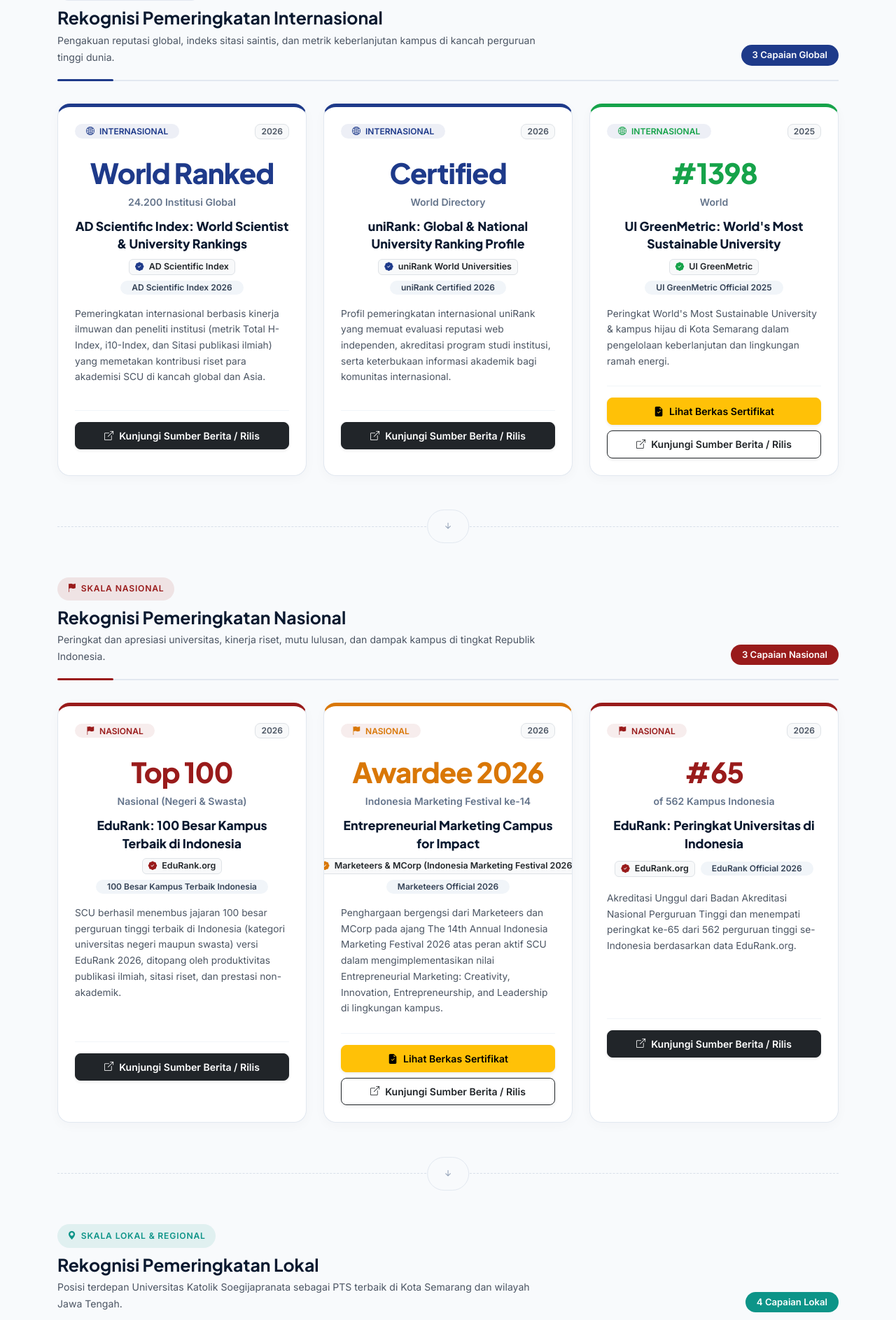
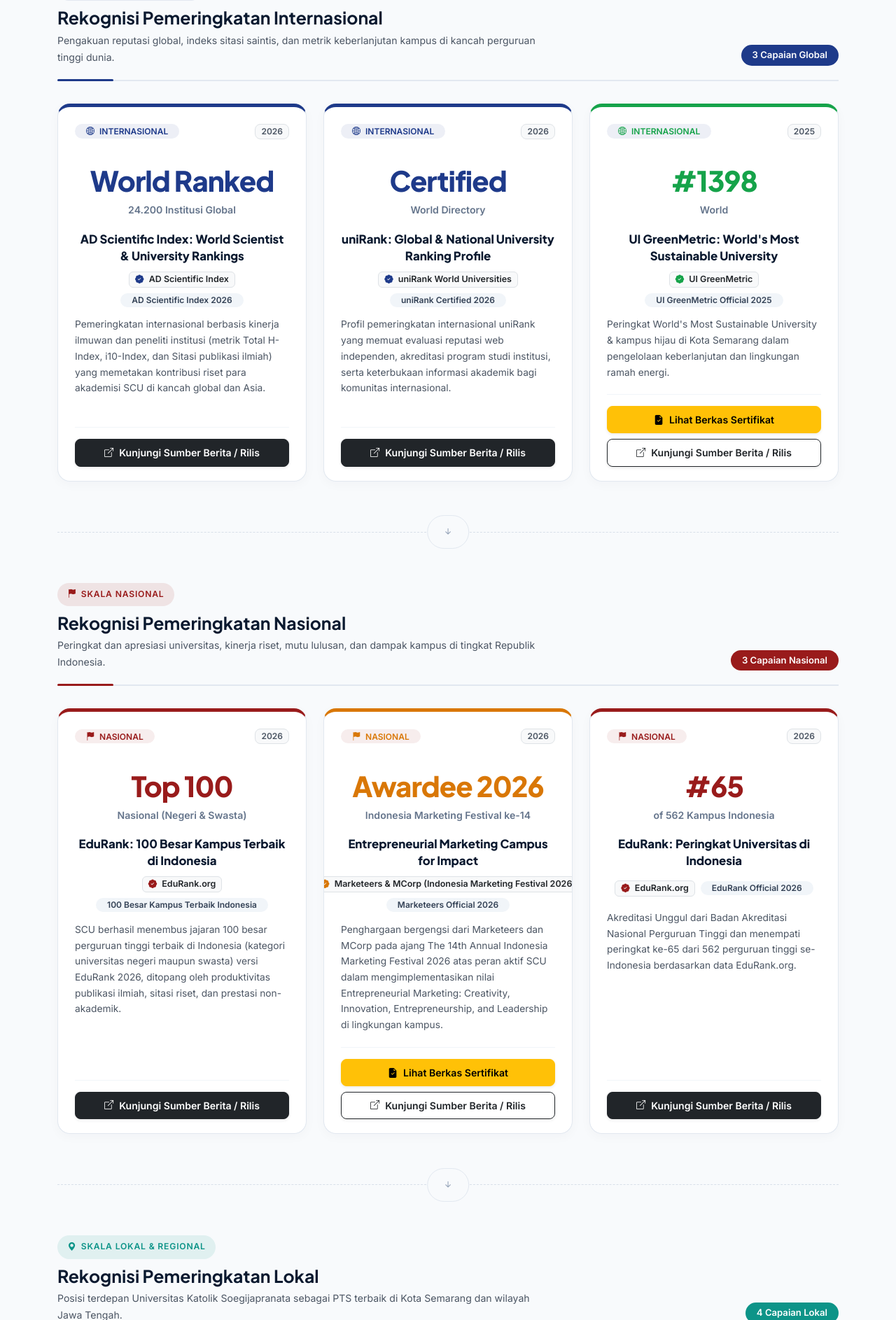
Before and after one commit to Alya-wife/LPM-Unika, a PHP site: page /LPM/pemeringkatan.php in a window 1280 px wide. Shown: the part 535-2421 px from the top of the page at 70% size. Run offline with PHP 8.4, Linux system fonts and the light colour scheme; data comes from the database, SQL or seed files in the repository; some libraries are stand-ins or nearby versions.

Commit message:
feat(pemeringkatan): tambah setting ukuran logo dan perataan otomatis tombol kartu

```diff
--- a/pemeringkatan.php
+++ b/pemeringkatan.php
@@ -143,8 +143,11 @@ require_once __DIR__ . '/includes/navbar.php';
     border-radius: 18px;
     overflow: hidden;
     height: 100%;
+    min-height: 100%;
+    width: 100%;
     display: flex;
     flex-direction: column;
+    flex: 1 1 auto;
     transition: all 0.28s cubic-bezier(0.16, 1, 0.3, 1);
     box-shadow: 0 4px 16px rgba(7, 23, 57, 0.03);
     position: relative;
@@ -155,16 +158,27 @@ require_once __DIR__ . '/includes/navbar.php';
     border-color: #CBD5E1;
 }
 
+.ranking-card-body {
+    padding: 1.5rem 1.5rem 1.25rem 1.5rem;
+    display: flex;
+    flex-direction: column;
+    flex: 1 1 auto;
+    text-align: center;
+}
+
 .ranking-hero-box {
-    min-height: 80px;
+    min-height: 95px;
+    height: 95px;
     display: flex;
     flex-direction: column;
     align-items: center;
     justify-content: center;
+    flex-shrink: 0;
+    margin-top: 0.25rem;
+    margin-bottom: 0.5rem;
 }
 .ranking-hero-logo {
-    max-height: 56px;
-    max-width: 85%;
+    max-width: 92%;
     object-fit: contain;
     margin: 0 auto;
     display: block;
@@ -188,13 +202,41 @@ require_once __DIR__ . '/includes/navbar.php';
     font-family: var(--font-heading);
     font-weight: 800;
     color: var(--navy);
-    font-size: 1.1rem;
+    font-size: 1.05rem;
     line-height: 1.45;
     min-height: 3.15rem;
     display: -webkit-box;
     -webkit-line-clamp: 2;
     -webkit-box-orient: vertical;
     overflow: hidden;
+    flex-shrink: 0;
+}
+.ranking-card-badges {
+    min-height: 34px;
+    display: flex;
+    align-items: center;
+    justify-content: center;
+    gap: 0.5rem;
+    flex-wrap: wrap;
+    margin-bottom: 0.85rem;
+    flex-shrink: 0;
+}
+.ranking-card-desc {
+    font-size: 0.86rem;
+    line-height: 1.65;
+    flex: 1 1 auto;
+    margin-bottom: 1.25rem;
+    text-align: left;
+}
+.ranking-card-actions {
+    margin-top: auto;
+    padding-top: 1rem;
+    border-top: 1px solid #F1F5F9;
+    width: 100%;
+    display: flex;
+    flex-direction: column;
+    gap: 0.5rem;
+    flex-shrink: 0;
 }
 
 /* Section Divider */
@@ -303,7 +345,7 @@ require_once __DIR__ . '/includes/navbar.php';
                 <div class="fw-semibold">Belum ada data pemeringkatan internasional yang dipublikasikan.</div>
             </div>
             <?php else: ?>
-            <div class="row g-4">
+                        <div class="row g-4 align-items-stretch">
                 <?php foreach ($rankings_int as $r): ?>
                 <?php
                 $card_color = !empty($r['warna']) ? $r['warna'] : $color_int;
@@ -317,12 +359,13 @@ require_once __DIR__ . '/includes/navbar.php';
                         $file_url = SITE_URL . '/uploads/pemeringkatan/' . $r['file_sertifikat'];
                     }
                 }
+                $logo_h = !empty($r['logo_height']) ? (int)$r['logo_height'] : 80;
                 ?>
-                <div class="col-md-6 col-lg-4 d-flex">
-                    <div class="ranking-card w-100 d-flex flex-column" style="border-top: 5px solid <?= htmlspecialchars($card_color) ?> !important;">
+                <div class="col-md-6 col-lg-4 d-flex flex-column">
+                    <div class="ranking-card flex-fill d-flex flex-column w-100" style="border-top: 5px solid <?= htmlspecialchars($card_color) ?> !important;">
 
                         <!-- Header Kartu: Badge & Tahun -->
-                        <div class="p-4 pb-0 d-flex align-items-center justify-content-between flex-wrap gap-2">
+                        <div class="p-4 pb-0 d-flex align-items-center justify-content-between flex-wrap gap-2 flex-shrink-0">
                             <span class="badge px-3 py-1 rounded-pill" style="background:rgba(30, 58, 138, 0.08);color:<?= htmlspecialchars($card_color) ?>;font-weight:800;font-size:0.75rem;">
                                 <i class="bi bi-globe2 me-1"></i> INTERNASIONAL
                             </span>
@@ -331,11 +374,11 @@ require_once __DIR__ . '/includes/navbar.php';
                             </span>
                         </div>
 
-                        <!-- Body Kartu: Angka Peringkat / Logo, Judul, Lembaga, Deskripsi -->
-                        <div class="p-4 pt-3 flex-grow-1 d-flex flex-column text-center">
-                            <div class="mt-2 mb-2 ranking-hero-box">
+                        <!-- Body Kartu -->
+                        <div class="ranking-card-body">
+                            <div class="ranking-hero-box">
                                 <?php if (!empty($r['logo'])): ?>
-                                    <img src="<?= SITE_URL ?>/uploads/pemeringkatan/<?= e($r['logo']) ?>" alt="<?= e($r['judul']) ?>" class="ranking-hero-logo">
+                                    <img src="<?= SITE_URL ?>/uploads/pemeringkatan/<?= e($r['logo']) ?>" alt="<?= e($r['judul']) ?>" class="ranking-hero-logo" style="height:<?= $logo_h ?>px;max-height:<?= $logo_h ?>px;">
                                 <?php else: ?>
                                     <span class="ranking-hero-number" style="color:<?= htmlspecialchars($card_color) ?>;">
                                         <?= e($r['peringkat'] ?: '-') ?>
@@ -350,7 +393,7 @@ require_once __DIR__ . '/includes/navbar.php';
                                 <?= e($r['judul']) ?>
                             </h3>
 
-                            <div class="mb-3 d-flex align-items-center justify-content-center gap-2 flex-wrap" style="min-height:30px;">
+                            <div class="ranking-card-badges">
                                 <span class="badge bg-light text-dark border px-2 py-1" style="font-size:0.78rem;">
                                     <i class="bi bi-patch-check-fill me-1" style="color:<?= htmlspecialchars($card_color) ?>;"></i> <?= e($r['lembaga']) ?>
                                 </span>
@@ -362,15 +405,15 @@ require_once __DIR__ . '/includes/navbar.php';
                             </div>
 
                             <?php if (!empty($r['deskripsi'])): ?>
-                            <p class="text-muted small mb-4 flex-grow-1 text-start" style="font-size:0.86rem;line-height:1.65;">
+                            <p class="text-muted small ranking-card-desc">
                                 <?= nl2br(e($r['deskripsi'])) ?>
                             </p>
                             <?php else: ?>
-                            <div class="flex-grow-1 mb-4"></div>
+                            <div class="ranking-card-desc"></div>
                             <?php endif; ?>
 
                             <!-- Tombol Aksi (Selalu Rata Bawah) -->
-                            <div class="pt-3 border-top mt-auto vstack gap-2 w-100" style="border-color:#F1F5F9 !important;">
+                            <div class="ranking-card-actions">
                                 <?php if (!empty($file_url)): ?>
                                 <button type="button" class="btn btn-warning w-100 py-2 fw-bold rounded-3 shadow-sm d-flex align-items-center justify-content-center gap-2" style="font-size:0.88rem;" onclick="openCertModal('<?= $file_url ?>', '<?= e(addslashes($r['judul'])) ?>', '<?= e(addslashes($r['lembaga'])) ?>')">
                                     <i class="bi bi-file-earmark-check-fill"></i>
@@ -435,7 +478,7 @@ require_once __DIR__ . '/includes/navbar.php';
                 <div class="fw-semibold">Belum ada data pemeringkatan nasional yang dipublikasikan.</div>
             </div>
             <?php else: ?>
-            <div class="row g-4">
+                        <div class="row g-4 align-items-stretch">
                 <?php foreach ($rankings_nas as $r): ?>
                 <?php
                 $card_color = !empty($r['warna']) ? $r['warna'] : $color_nas;
@@ -449,12 +492,13 @@ require_once __DIR__ . '/includes/navbar.php';
                         $file_url = SITE_URL . '/uploads/pemeringkatan/' . $r['file_sertifikat'];
                     }
                 }
+                $logo_h = !empty($r['logo_height']) ? (int)$r['logo_height'] : 80;
                 ?>
-                <div class="col-md-6 col-lg-4 d-flex">
-                    <div class="ranking-card w-100 d-flex flex-column" style="border-top: 5px solid <?= htmlspecialchars($card_color) ?> !important;">
+                <div class="col-md-6 col-lg-4 d-flex flex-column">
+                    <div class="ranking-card flex-fill d-flex flex-column w-100" style="border-top: 5px solid <?= htmlspecialchars($card_color) ?> !important;">
 
                         <!-- Header Kartu: Badge & Tahun -->
-                        <div class="p-4 pb-0 d-flex align-items-center justify-content-between flex-wrap gap-2">
+                        <div class="p-4 pb-0 d-flex align-items-center justify-content-between flex-wrap gap-2 flex-shrink-0">
                             <span class="badge px-3 py-1 rounded-pill" style="background:rgba(153, 27, 27, 0.08);color:<?= htmlspecialchars($card_color) ?>;font-weight:800;font-size:0.75rem;">
                                 <i class="bi bi-flag-fill me-1"></i> NASIONAL
                             </span>
@@ -463,11 +507,11 @@ require_once __DIR__ . '/includes/navbar.php';
                             </span>
                         </div>
 
-                        <!-- Body Kartu: Angka Peringkat / Logo, Judul, Lembaga, Deskripsi -->
-                        <div class="p-4 pt-3 flex-grow-1 d-flex flex-column text-center">
-                            <div class="mt-2 mb-2 ranking-hero-box">
+                        <!-- Body Kartu -->
+                        <div class="ranking-card-body">
+                            <div class="ranking-hero-box">
                                 <?php if (!empty($r['logo'])): ?>
-                                    <img src="<?= SITE_URL ?>/uploads/pemeringkatan/<?= e($r['logo']) ?>" alt="<?= e($r['judul']) ?>" class="ranking-hero-logo">
+                                    <img src="<?= SITE_URL ?>/uploads/pemeringkatan/<?= e($r['logo']) ?>" alt="<?= e($r['judul']) ?>" class="ranking-hero-logo" style="height:<?= $logo_h ?>px;max-height:<?= $logo_h ?>px;">
                                 <?php else: ?>
                                     <span class="ranking-hero-number" style="color:<?= htmlspecialchars($card_color) ?>;">
                                         <?= e($r['peringkat'] ?: '-') ?>
@@ -482,7 +526,7 @@ require_once __DIR__ . '/includes/navbar.php';
                                 <?= e($r['judul']) ?>
                             </h3>
 
-                            <div class="mb-3 d-flex align-items-center justify-content-center gap-2 flex-wrap" style="min-height:30px;">
+                            <div class="ranking-card-badges">
                                 <span class="badge bg-light text-dark border px-2 py-1" style="font-size:0.78rem;">
                                     <i class="bi bi-patch-check-fill me-1" style="color:<?= htmlspecialchars($card_color) ?>;"></i> <?= e($r['lembaga']) ?>
                                 </span>
@@ -494,15 +538,15 @@ require_once __DIR__ . '/includes/navbar.php';
                             </div>
 
                             <?php if (!empty($r['deskripsi'])): ?>
-                            <p class="text-muted small mb-4 flex-grow-1 text-start" style="font-size:0.86rem;line-height:1.65;">
+                            <p class="text-muted small ranking-card-desc">
                                 <?= nl2br(e($r['deskripsi'])) ?>
                             </p>
                             <?php else: ?>
-                            <div class="flex-grow-1 mb-4"></div>
+                            <div class="ranking-card-desc"></div>
                             <?php endif; ?>
 
                             <!-- Tombol Aksi (Selalu Rata Bawah) -->
-                            <div class="pt-3 border-top mt-auto vstack gap-2 w-100" style="border-color:#F1F5F9 !important;">
+                            <div class="ranking-card-actions">
                                 <?php if (!empty($file_url)): ?>
                                 <button type="button" class="btn btn-warning w-100 py-2 fw-bold rounded-3 shadow-sm d-flex align-items-center justify-content-center gap-2" style="font-size:0.88rem;" onclick="openCertModal('<?= $file_url ?>', '<?= e(addslashes($r['judul'])) ?>', '<?= e(addslashes($r['lembaga'])) ?>')">
                                     <i class="bi bi-file-earmark-check-fill"></i>
@@ -567,7 +611,7 @@ require_once __DIR__ . '/includes/navbar.php';
                 <div class="fw-semibold">Belum ada data pemeringkatan lokal yang dipublikasikan.</div>
             </div>
             <?php else: ?>
-            <div class="row g-4">
+                        <div class="row g-4 align-items-stretch">
                 <?php foreach ($rankings_lok as $r): ?>
                 <?php
                 $card_color = !empty($r['warna']) ? $r['warna'] : $color_lok;
@@ -581,12 +625,13 @@ require_once __DIR__ . '/includes/navbar.php';
                         $file_url = SITE_URL . '/uploads/pemeringkatan/' . $r['file_sertifikat'];
                     }
                 }
+                $logo_h = !empty($r['logo_height']) ? (int)$r['logo_height'] : 80;
                 ?>
-                <div class="col-md-6 col-lg-4 d-flex">
-                    <div class="ranking-card w-100 d-flex flex-column" style="border-top: 5px solid <?= htmlspecialchars($card_color) ?> !important;">
+                <div class="col-md-6 col-lg-4 d-flex flex-column">
+                    <div class="ranking-card flex-fill d-flex flex-column w-100" style="border-top: 5px solid <?= htmlspecialchars($card_color) ?> !important;">
 
                         <!-- Header Kartu: Badge & Tahun -->
-                        <div class="p-4 pb-0 d-flex align-items-center justify-content-between flex-wrap gap-2">
+                        <div class="p-4 pb-0 d-flex align-items-center justify-content-between flex-wrap gap-2 flex-shrink-0">
                             <span class="badge px-3 py-1 rounded-pill" style="background:rgba(13, 148, 136, 0.08);color:<?= htmlspecialchars($card_color) ?>;font-weight:800;font-size:0.75rem;">
                                 <i class="bi bi-geo-alt-fill me-1"></i> LOKAL (SEMARANG &amp; JATENG)
                             </span>
@@ -595,11 +640,11 @@ require_once __DIR__ . '/includes/navbar.php';
                             </span>
                         </div>
 
-                        <!-- Body Kartu: Angka Peringkat / Logo, Judul, Lembaga, Deskripsi -->
-                        <div class="p-4 pt-3 flex-grow-1 d-flex flex-column text-center">
-                            <div class="mt-2 mb-2 ranking-hero-box">
+                        <!-- Body Kartu -->
+                        <div class="ranking-card-body">
+                            <div class="ranking-hero-box">
                                 <?php if (!empty($r['logo'])): ?>
-                                    <img src="<?= SITE_URL ?>/uploads/pemeringkatan/<?= e($r['logo']) ?>" alt="<?= e($r['judul']) ?>" class="ranking-hero-logo">
+                                    <img src="<?= SITE_URL ?>/uploads/pemeringkatan/<?= e($r['logo']) ?>" alt="<?= e($r['judul']) ?>" class="ranking-hero-logo" style="height:<?= $logo_h ?>px;max-height:<?= $logo_h ?>px;">
                                 <?php else: ?>
                                     <span class="ranking-hero-number" style="color:<?= htmlspecialchars($card_color) ?>;">
                                         <?= e($r['peringkat'] ?: '-') ?>
@@ -614,7 +659,7 @@ require_once __DIR__ . '/includes/navbar.php';
                                 <?= e($r['judul']) ?>
                             </h3>
 
-                            <div class="mb-3 d-flex align-items-center justify-content-center gap-2 flex-wrap" style="min-height:30px;">
+                            <div class="ranking-card-badges">
                                 <span class="badge bg-light text-dark border px-2 py-1" style="font-size:0.78rem;">
                                     <i class="bi bi-patch-check-fill me-1" style="color:<?= htmlspecialchars($card_color) ?>;"></i> <?= e($r['lembaga']) ?>
                                 </span>
@@ -626,15 +671,15 @@ require_once __DIR__ . '/includes/navbar.php';
                             </div>
 
                             <?php if (!empty($r['deskripsi'])): ?>
-                            <p class="text-muted small mb-4 flex-grow-1 text-start" style="font-size:0.86rem;line-height:1.65;">
+                            <p class="text-muted small ranking-card-desc">
                                 <?= nl2br(e($r['deskripsi'])) ?>
                             </p>
                             <?php else: ?>
-                            <div class="flex-grow-1 mb-4"></div>
+                            <div class="ranking-card-desc"></div>
                             <?php endif; ?>
 
                             <!-- Tombol Aksi (Selalu Rata Bawah) -->
-                            <div class="pt-3 border-top mt-auto vstack gap-2 w-100" style="border-color:#F1F5F9 !important;">
+                            <div class="ranking-card-actions">
                                 <?php if (!empty($file_url)): ?>
                                 <button type="button" class="btn btn-warning w-100 py-2 fw-bold rounded-3 shadow-sm d-flex align-items-center justify-content-center gap-2" style="font-size:0.88rem;" onclick="openCertModal('<?= $file_url ?>', '<?= e(addslashes($r['judul'])) ?>', '<?= e(addslashes($r['lembaga'])) ?>')">
                                     <i class="bi bi-file-earmark-check-fill"></i>
--- a/scripts/run_migrations.php
+++ b/scripts/run_migrations.php
@@ -451,6 +451,10 @@ $logoCols = $db->query("SHOW COLUMNS FROM pemeringkatan LIKE 'logo'")->fetchAll(
 if (empty($logoCols)) {
     $db->exec("ALTER TABLE pemeringkatan ADD COLUMN logo VARCHAR(255) NULL DEFAULT NULL AFTER peringkat_dari");
 }
+$logoHeightCols = $db->query("SHOW COLUMNS FROM pemeringkatan LIKE 'logo_height'")->fetchAll();
+if (empty($logoHeightCols)) {
+    $db->exec("ALTER TABLE pemeringkatan ADD COLUMN logo_height INT NOT NULL DEFAULT 75 AFTER logo");
+}
 if (empty($wCols)) {
     $db->exec("ALTER TABLE pemeringkatan ADD COLUMN warna VARCHAR(30) NULL DEFAULT NULL AFTER badge_teks");
 }
```
Also changed, not shown: admin/pemeringkatan-form.php (+52 -5 lines).
